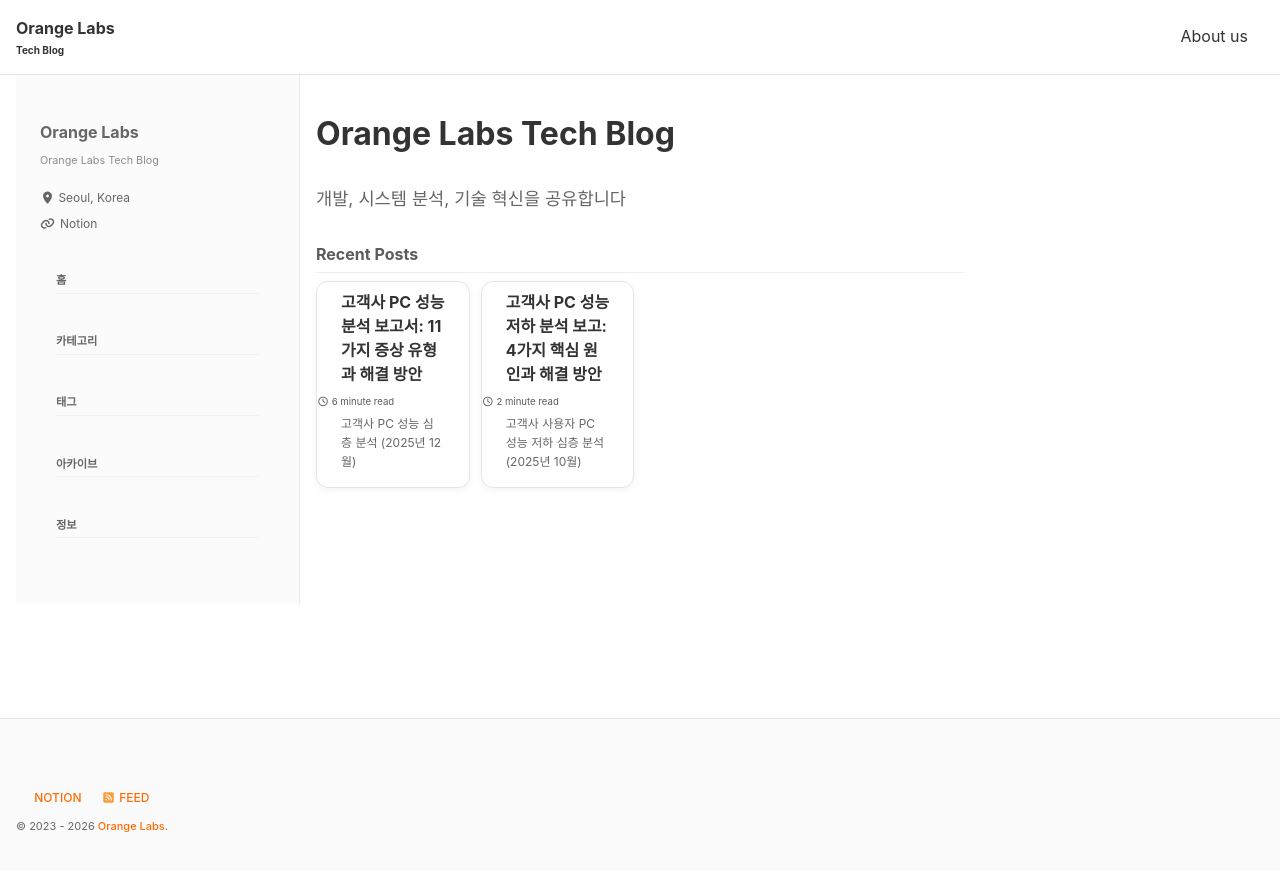
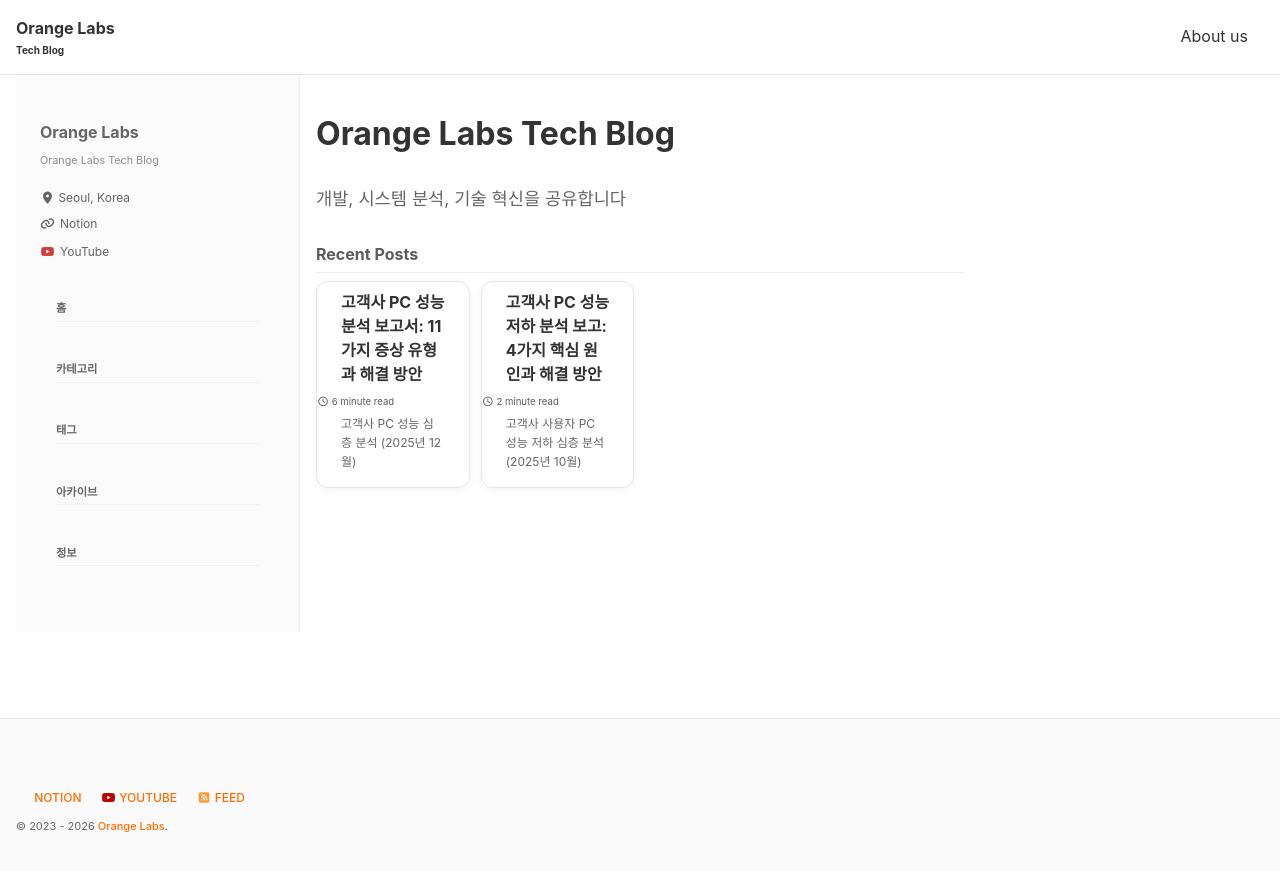
Before and after one commit to o5l3/blogs, a Jekyll site: the page built from index.html, in a window 1280 px wide. Shown: the top 871 px of the page. Built offline with Jekyll 4.4.1, drawn with Linux system fonts in a browser that asks for light colours; cached includes are drawn as plain includes.

Commit message:
Add YouTube link to footer and author profile

```diff
--- a/_config.yml
+++ b/_config.yml
@@ -39,6 +39,9 @@
     - label: "Notion"
       icon: "fab fa-fw fa-twitter-notion"
       url: "https://o5l3.notion.site/"
+    - label: "YouTube"
+      icon: "fab fa-fw fa-youtube"
+      url: "https://youtube.com/@orangelabs-u7q"
   since: "2023"
 
 # Outputting
@@ -101,3 +104,6 @@
     - label: "Notion"
       icon: "fas fa-fw fa-link"
       url: "https://o5l3.notion.site/"
+    - label: "YouTube"
+      icon: "fab fa-fw fa-youtube"
+      url: "https://youtube.com/@orangelabs-u7q"
```
